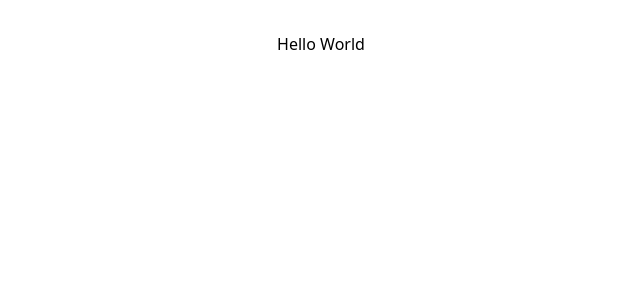
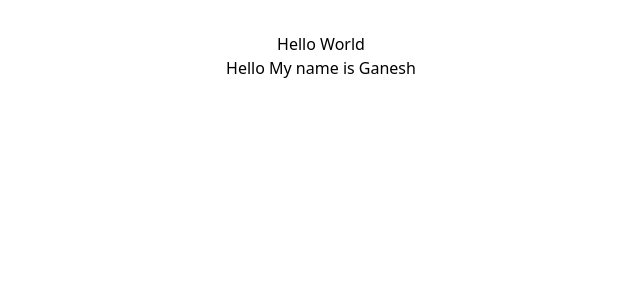
Before and after one commit to jidneshmeher/Major_Project, a React (Vite) app in the folder client/: page / in a window 1280 px wide. Shown: the top 300 px of the page, without its empty margins (319-959 px from the left). Built offline with nearby package versions, Linux system fonts and the light colour scheme.

Commit message:
say name

```diff
--- a/client/src/App.jsx
+++ b/client/src/App.jsx
@@ -7,6 +7,7 @@ function App() {
   return (
     <>
       <h1>Hello World</h1>
+      <h1>Hello My name is Ganesh</h1>
     </>
   )
 }
```
